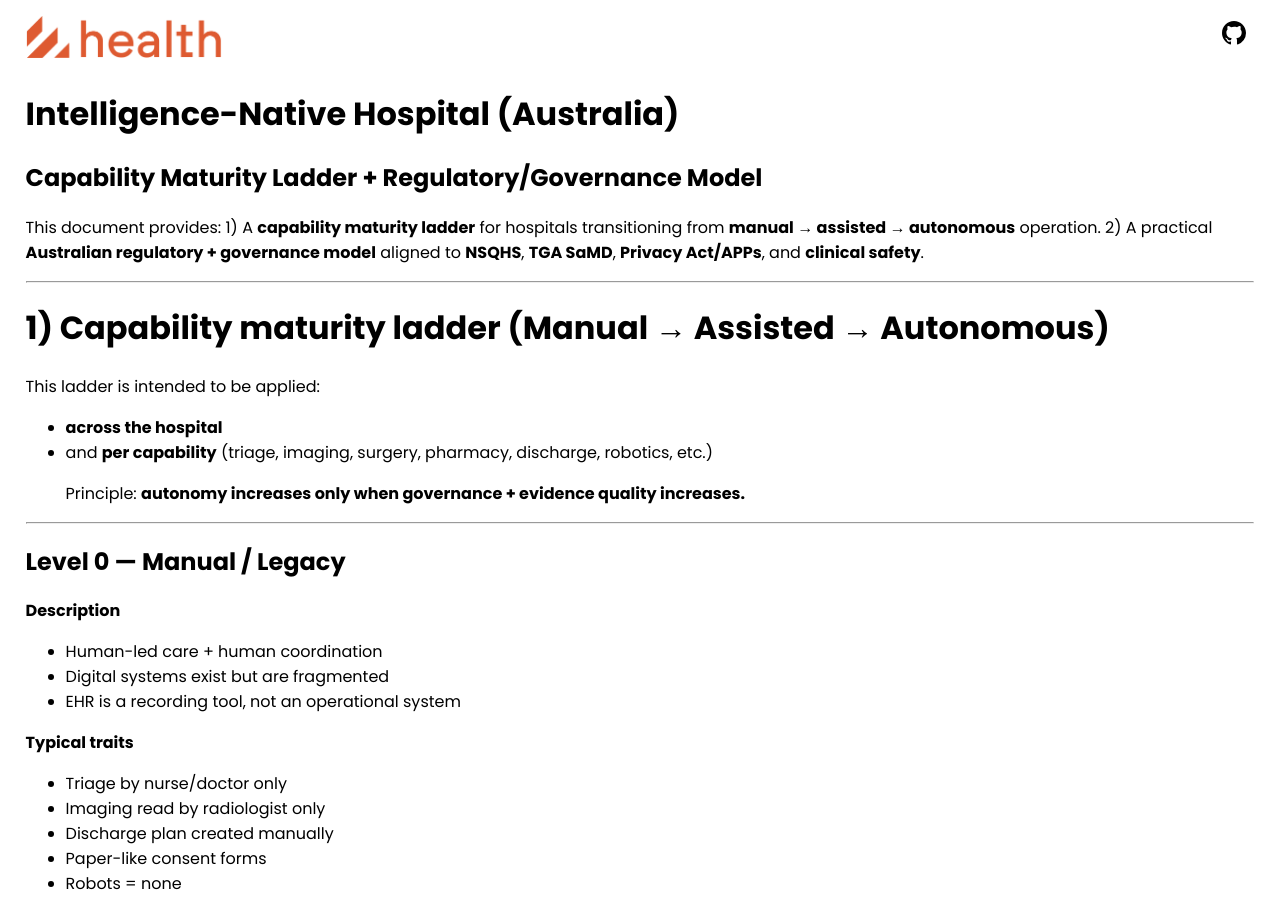
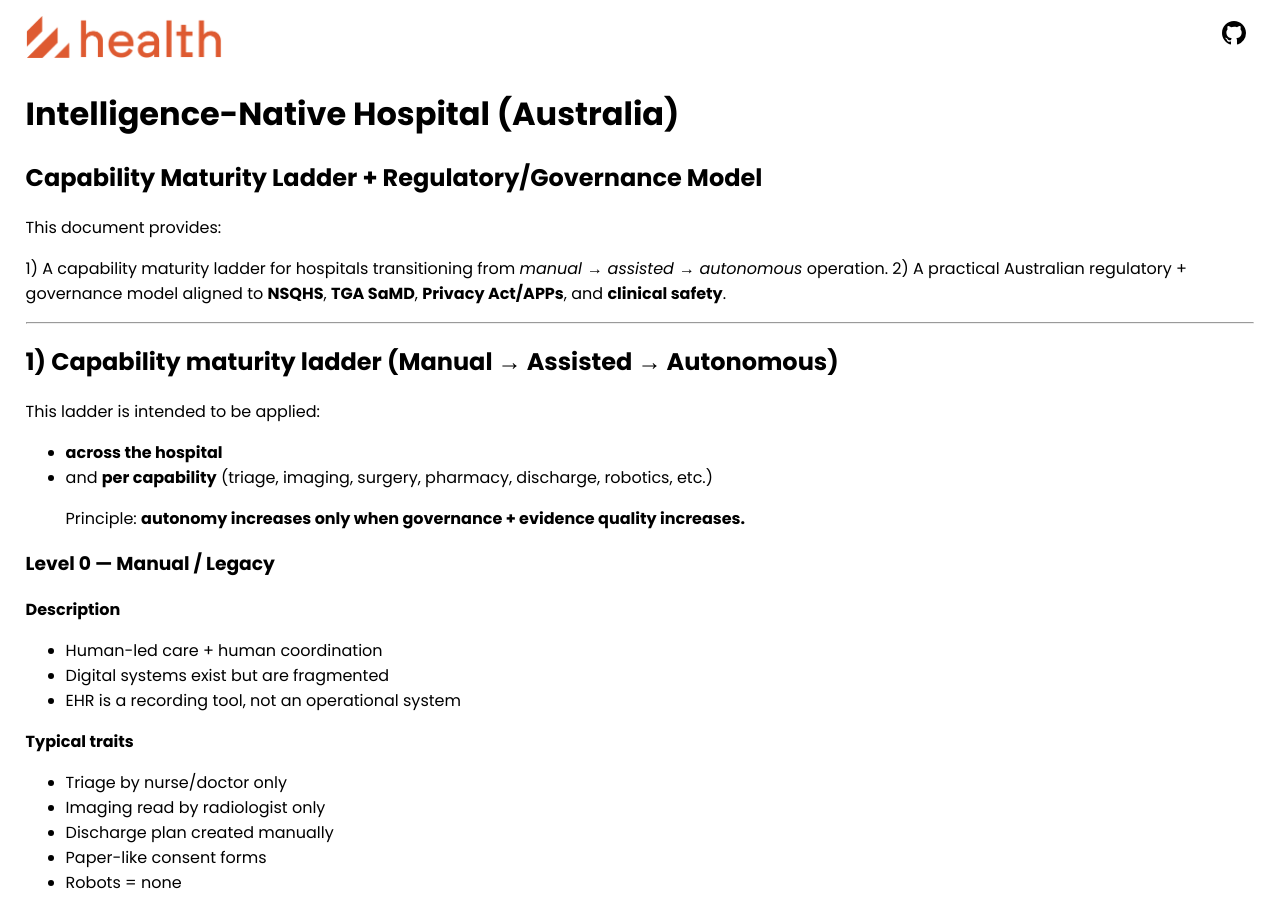
Before and after one commit to selfdriven-foundation/selfdriven-health, a Jekyll site: the page built from docs/pages/opportunity-intelligence-native-hospital-australia.md, in a window 1280 px wide and 900 px high. Built offline with Jekyll 4.4.1, drawn with Linux system fonts in a browser that asks for light colours; some of the changed text lies outside the part shown.

Commit message:
hospital

```diff
--- a/docs/pages/opportunity-intelligence-native-hospital-australia.md
+++ b/docs/pages/opportunity-intelligence-native-hospital-australia.md
@@ -8,12 +8,13 @@
 ## Capability Maturity Ladder + Regulatory/Governance Model
 
 This document provides:
-1) A **capability maturity ladder** for hospitals transitioning from **manual → assisted → autonomous** operation.
-2) A practical **Australian regulatory + governance model** aligned to **NSQHS**, **TGA SaMD**, **Privacy Act/APPs**, and **clinical safety**.
+
+1) A capability maturity ladder for hospitals transitioning from *manual → assisted → autonomous* operation.
+2) A practical Australian regulatory + governance model aligned to **NSQHS**, **TGA SaMD**, **Privacy Act/APPs**, and **clinical safety**.
 
 ---
 
-# 1) Capability maturity ladder (Manual → Assisted → Autonomous)
+## 1) Capability maturity ladder (Manual → Assisted → Autonomous)
 
 This ladder is intended to be applied:
 - **across the hospital**
@@ -21,9 +22,7 @@
 
 > Principle: **autonomy increases only when governance + evidence quality increases.**
 
----
-
-## Level 0 — Manual / Legacy
+### Level 0 — Manual / Legacy
 **Description**
 - Human-led care + human coordination
 - Digital systems exist but are fragmented
@@ -43,9 +42,8 @@
 **Outputs**
 - Mostly unstructured notes
 
----
+### Level 1 — Digitised
 
-## Level 1 — Digitised
 **Description**
 - Core systems digitised (EHR/PACS/LIS/pharmacy)
 - Still low interoperability; workflows remain manual
@@ -59,9 +57,8 @@
 **AI**
 - None or trivial automation (templating, macros)
 
----
+### Level 2 — Assisted (Non-clinical automation)
 
-## Level 2 — Assisted (Non-clinical automation)
 **Description**
 - Automation improves **flow and admin** without impacting clinical decisions
 
@@ -82,9 +79,7 @@
 - nursing/admin burden reduced
 - ED length-of-stay improves
 
----
-
-## Level 3 — Assisted Clinical Decision Support (CDS)
+### Level 3 — Assisted Clinical Decision Support (CDS)
 **Description**
 - AI becomes a clinical co-pilot — but **always human-confirmed**
 
@@ -104,9 +99,8 @@
 **Regulatory note**
 Many CDS systems become **Software as a Medical Device (SaMD)** if they influence diagnosis/treatment.
 
----
+### Level 4 — Semi-autonomous execution (bounded autonomy)
 
-## Level 4 — Semi-autonomous execution (bounded autonomy)
 **Description**
 - AI can trigger actions **within constraints**
 - Humans supervise outcomes and exceptions
@@ -128,9 +122,8 @@
 - Continuous monitoring + drift detection
 - Real-time auditability
 
----
+### Level 5 — High autonomy clinical ops (“autonomous hospital in normal mode”)
 
-## Level 5 — High autonomy clinical ops (“autonomous hospital in normal mode”)
 **Description**
 - Most operations are autonomous under policy
 - Humans are supervisors, decision authorities, and consent holders
@@ -151,9 +144,8 @@
   - incident replay
   - safety case for each autonomous system
 
----
+### Level 6 — Network-autonomous healthcare (system-of-systems)
 
-## Level 6 — Network-autonomous healthcare (system-of-systems)
 **Description**
 - Hospital is a node in a regional autonomous care network
 
@@ -167,9 +159,7 @@
 - strong Australian data residency + security posture
 - cross-border disclosure controls
 
----
-
-## Recommended scoring model (per capability)
+### Recommended scoring model (per capability)
 Score each hospital capability across:
 
 - **Clinical risk** (low → high)
@@ -182,7 +172,7 @@
 
 ---
 
-# 2) Australian regulatory + governance model (TGA, NSQHS, Privacy, clinical safety)
+## 2) Australian regulatory + governance model (TGA, NSQHS, Privacy, clinical safety)
 
 This section defines an operating model for an AI/robotics-native hospital compliant with:
 
@@ -191,11 +181,9 @@
 - **Privacy Act 1988 / APPs** (health information = sensitive data)
 - practical clinical safety expectations for autonomous systems
 
----
+### 2.1 Regulatory perimeter (what you must comply with)
 
-## 2.1 Regulatory perimeter (what you must comply with)
-
-### A) NSQHS Standards (Australian Commission on Safety and Quality in Health Care)
+#### A) NSQHS Standards (Australian Commission on Safety and Quality in Health Care)
 NSQHS is the hospital’s **quality & safety operating baseline**.
 
 Most critical anchor:
@@ -203,9 +191,8 @@
 
 AI/robotics must be governed within NSQHS clinical governance, not treated as a separate digital project.
 
----
+#### B) TGA — Software as a Medical Device (SaMD), including AI
 
-### B) TGA — Software as a Medical Device (SaMD), including AI
 If software **influences diagnosis or treatment**, it may be regulated as a medical device.
 
 Key implications:
@@ -213,9 +200,8 @@
 - Classification depends on potential harm
 - Requires documentation, validation, cybersecurity, post-market monitoring
 
----
+#### C) Privacy Act 1988 + Australian Privacy Principles (APPs)
 
-### C) Privacy Act 1988 + Australian Privacy Principles (APPs)
 Health data is **sensitive information**.
 
 Key themes:
@@ -226,28 +212,27 @@
 - third-party disclosure constraints
 - cross-border disclosure obligations
 
----
+#### D) National clinical governance for digital health
 
-### D) National clinical governance for digital health
 Use Australia’s digital health clinical governance frameworks as the bridge between:
 - clinical safety
 - privacy
 - cybersecurity
 - operational accountability
 
----
-
-### E) Emerging AI governance guidance (Australia)
+#### E) Emerging AI governance guidance (Australia)
 Adopt national clinical AI usage guidance as internal operational policy (training + acceptable use + safety expectations).
 
 ---
 
-## 2.2 Governance operating model (how the hospital runs safely)
+### 2.2 Governance operating model (how the hospital runs safely)
 
-### The “Three-Layer Governance Stack”
+**The “Three-Layer Governance Stack”**
+
 Three intersecting lines of governance are required:
 
 #### 1) Clinical Governance (NSQHS-driven)
+
 **Owned by**
 - Medical Director / Chief Nurse / Board Clinical Governance Committee
 
@@ -257,8 +242,6 @@
 - clinical policy
 - credentialing & training
 - “acceptable use” rules for AI
-
----
 
 #### 2) Medical Device / SaMD Governance (TGA-driven)
 **Owned by**
@@ -270,8 +253,6 @@
 - validation, versioning, change control
 - post-deployment performance monitoring
 - reporting and corrective action
-
----
 
 #### 3) Information Governance (Privacy + Security)
 **Owned by**
@@ -285,24 +266,22 @@
 - model data lineage
 - cross-border vendor controls
 
----
+### 2.3 Committees required (operationally credible setup)
 
-## 2.3 Committees required (operationally credible setup)
-
-### 1) Clinical AI Safety Committee
+#### 1) Clinical AI Safety Committee
 - approves AI use cases
 - reviews safety cases
 - owns “human override policy”
 - approves autonomy escalation (L2→L3→L4…)
 
-### 2) Model Registry & Change Control Board
+#### 2) Model Registry & Change Control Board
 No model goes live without:
 - evaluation report
 - drift plan
 - rollback plan
 - versioned documentation
 
-### 3) Robotics Safety Committee
+#### 3) Robotics Safety Committee
 Robotics = physical harm domain. Requires:
 - physical safety case
 - collision/injury prevention protocols
@@ -310,9 +289,7 @@
 - emergency stop standards
 - OR sterile boundary rules
 
----
-
-## 2.4 Clinical Safety Case template (mandatory for AI/autonomy)
+### 2.4 Clinical Safety Case template (mandatory for AI/autonomy)
 Every AI capability above Level 2 should have a safety case:
 
 - intended use statement
@@ -325,11 +302,9 @@
 - training/credentialing requirements
 - accountability map (RACI)
 
----
+### 2.5 Data + model controls (privacy + safety combined)
 
-## 2.5 Data + model controls (privacy + safety combined)
-
-### Minimum viable controls
+#### Minimum viable controls
 - **data minimisation**
 - **privacy by design**
 - immutable audit logging (who/what/when)
@@ -339,24 +314,22 @@
 - release channels:
   - shadow mode → assisted → bounded autonomy → higher autonomy
 
-### Continuous monitoring requirements
+#### Continuous monitoring requirements
 - performance drift
 - calibration drift
 - false-negative monitoring (highest safety priority)
 - subgroup monitoring (bias)
 - novelty detection (“unknown unknowns”)
 
----
+### 2.6 Practical TGA mapping: what becomes SaMD in your hospital
 
-## 2.6 Practical TGA mapping: what becomes SaMD in your hospital
-
-### Usually SaMD
+#### Usually SaMD
 - AI suggesting diagnosis likelihood
 - AI recommending treatment actions
 - imaging interpretation algorithms
 - triage severity scoring that influences clinical action
 
-### Usually not SaMD (but still governed)
+####Usually not SaMD (but still governed)
 - transcription
 - summarisation
 - workflow automation
@@ -365,9 +338,7 @@
 
 > Even non-SaMD automation requires governance because admin errors can become clinical harm.
 
----
-
-## 2.7 Compliance statement (what you should be able to assert)
+### 2.7 Compliance statement (what you should be able to assert)
 An intelligence-native hospital should be able to state:
 
 - All clinical AI is governed under NSQHS clinical governance
```
Also changed, not shown: docs/pages/opportunity-intelligence-native-hospital.md (+7 -26 lines).
